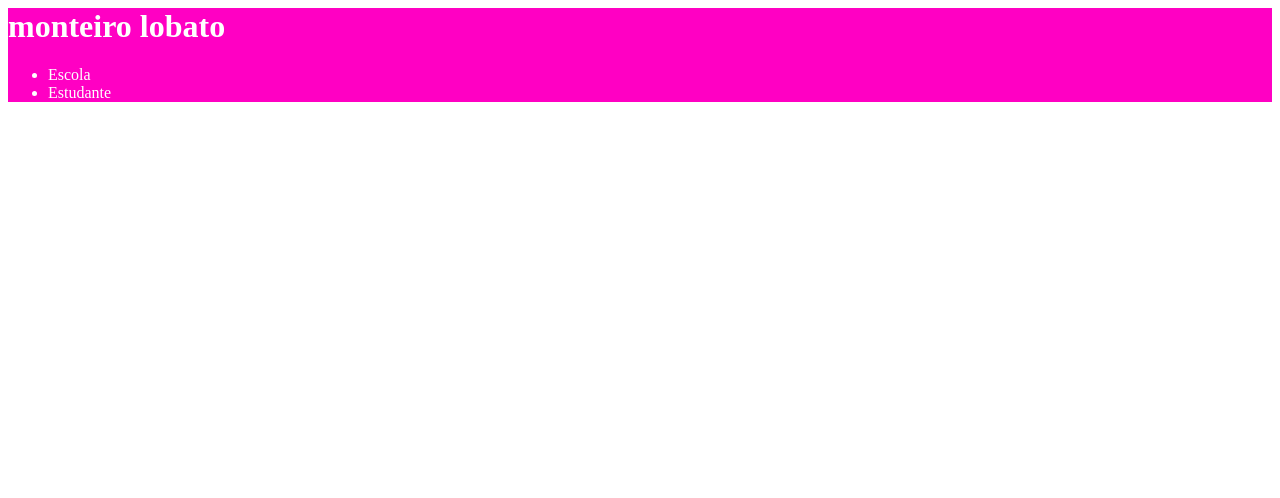
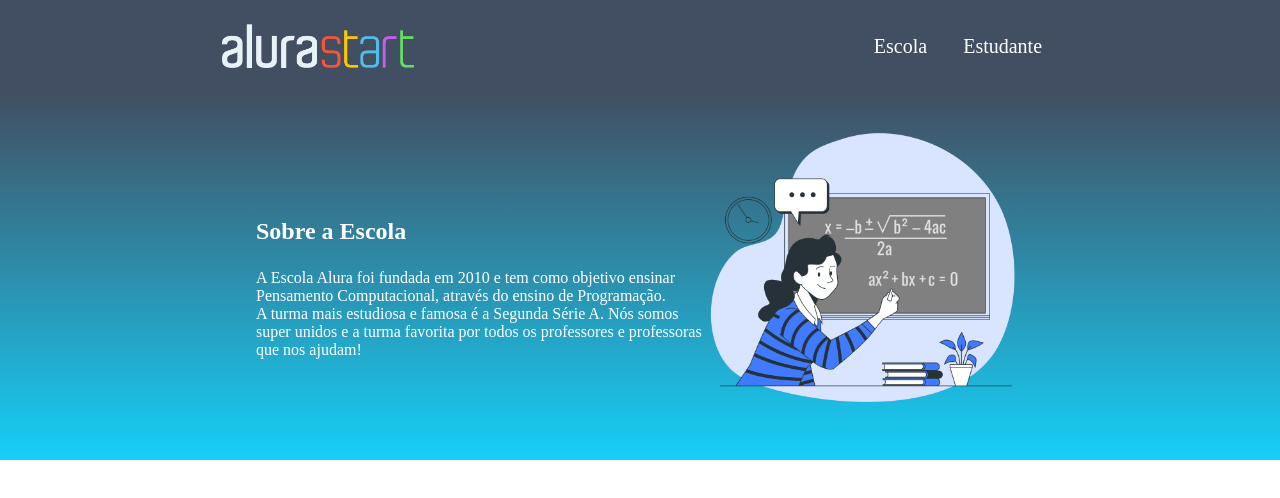
Before and after one commit to nanayelyxx/pedrodocapa, a plain HTML site: page index.html in a window 1280 px wide. Drawn offline with Linux system fonts and the light colour scheme.

Commit message:
Add files via upload

```diff
--- a/index.html
+++ b/index.html
@@ -7,13 +7,23 @@
     <link rel="stylesheet" href="style.css">
 </head>
 <body>
-    <header>
-        <h1>monteiro lobato</h1>
-        <ul>
-            <li>Escola</li>
-            <li>Estudante</li>
+    <header class="cabecalho">
+        <img class="cabecalho-imagem" src="alurastart logo.png" alt="logo da alura start">
+        <ul class="cabecalho-lista">
+            <li class="cabecalho-lista-item">Escola</li>
+            <li class="cabecalho-lista-item">Estudante</li>
         </ul>
     </header>
 
+
+    <section class="escola">
+        <div class="escola-div-conteudo">
+            <h2 class="escola-titulo">Sobre a Escola</h2>
+            <p class="escola-texto-um">A Escola Alura foi fundada em 2010 e tem como objetivo ensinar Pensamento Computacional, através do ensino de  Programação.</p>
+            <p class="escola-texto-dois">A turma mais estudiosa e famosa é a Segunda Série A. Nós somos super unidos e a turma favorita por todos os professores e professoras que nos ajudam!</p>
+        </div>
+        <img class="escola-imagem" src="Formula-bro.png" alt="Professora no quadro">
+    </section>
 </body>
+
 </html>
--- a/style.css
+++ b/style.css
@@ -1,4 +1,43 @@
-header {
-    background-color: #ff00c3;
+* {
+    margin: 0;
+    padding: 0;
+}
+
+.cabecalho {
+    background-color: #424E61;
     color: white;
+    display: flex;
+    justify-content: space-around;
+    align-items: center;
+    padding: 24px 0;
 }
+
+.cabecalho-imagem{
+    width: 15%;
+}
+
+.cabecalho-lista-item{
+    display: inline-block;
+    margin: 0 16px;
+    font-size: 20px;
+}
+
+.escola-imagem{
+    width: 25%;
+}
+
+.escola{
+    background-image: linear-gradient(#424E61,#16CFF8);
+    color:white;
+    display: flex;
+    justify-content: center;
+    align-items: center;
+    padding: 24px 0;
+}
+
+.escola-div-conteudo{
+    width: 35%;
+}
+.escola-titulo{
+    padding: 24px 0;
+}
```
Also changed, not shown: Formula-bro.png (added), alurastart logo.png (added), 2 other files.
